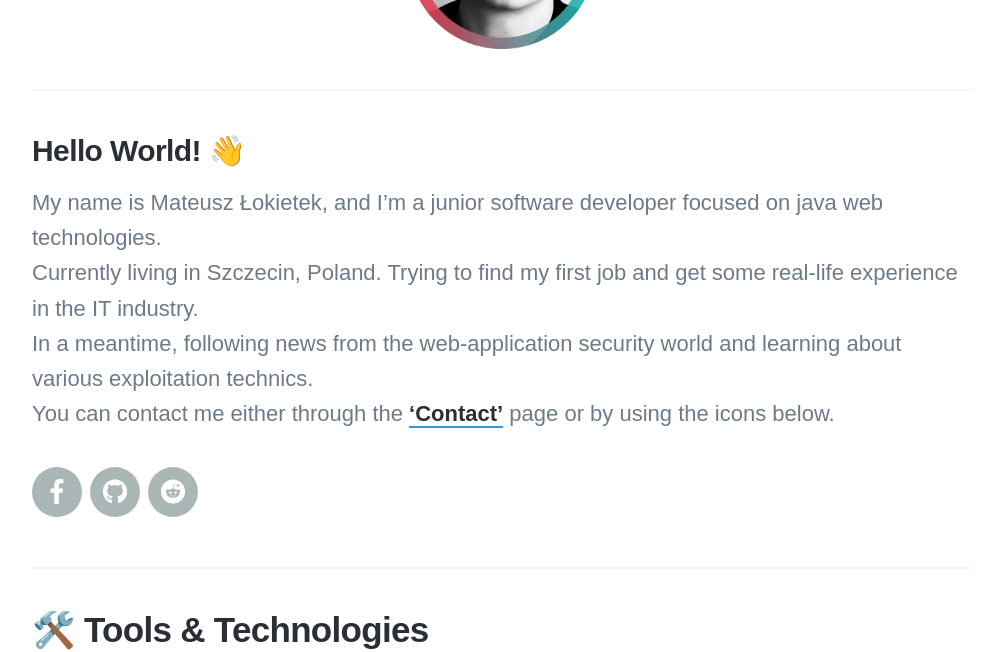
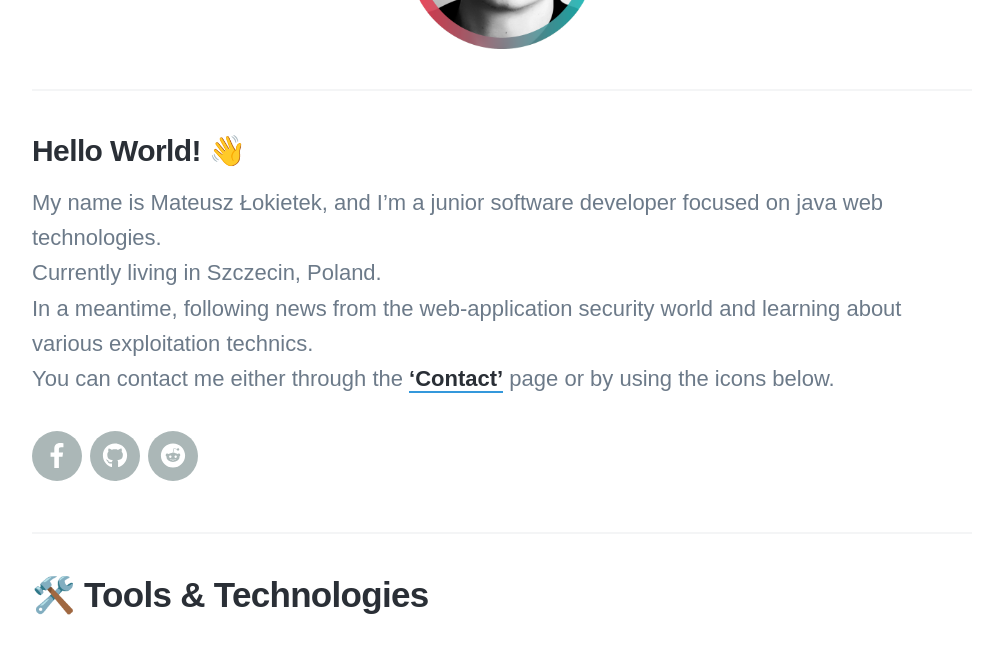
Before and after one commit to matthew01lokiet/Personal-blog, a Jekyll site: the page built from _pages/about.md, in a window 1280 px wide and 900 px high, scrolled down 679 px, cut to the strip 0-652 px from the top of the window. Shown: the whole strip, without its empty margins (138-1126 px from the left). Built offline with Jekyll 4.4.1, drawn with Linux system fonts in a browser that asks for light colours; nearby versions of some CDN libraries; some web fonts are replaced.

Commit message:
Modified 'about.md'

```diff
--- a/_pages/about.md
+++ b/_pages/about.md
@@ -9,7 +9,7 @@ featured_image: /images/about_me.jpg
 <hr>
 ### Hello World! 👋
 My name is Mateusz Łokietek, and I’m a junior software developer focused on java web technologies. <br>
-Currently living in Szczecin, Poland. Trying to find my first job and get some real-life experience in the IT industry. <br>
+Currently living in Szczecin, Poland. <br>
 In a meantime, following news from the web-application security world and learning about various exploitation technics. <br>
 You can contact me either through the <a href="/contact/">'Contact'</a> page or by using the icons below.<br/><br/>
 {% include socials.html %}
```
